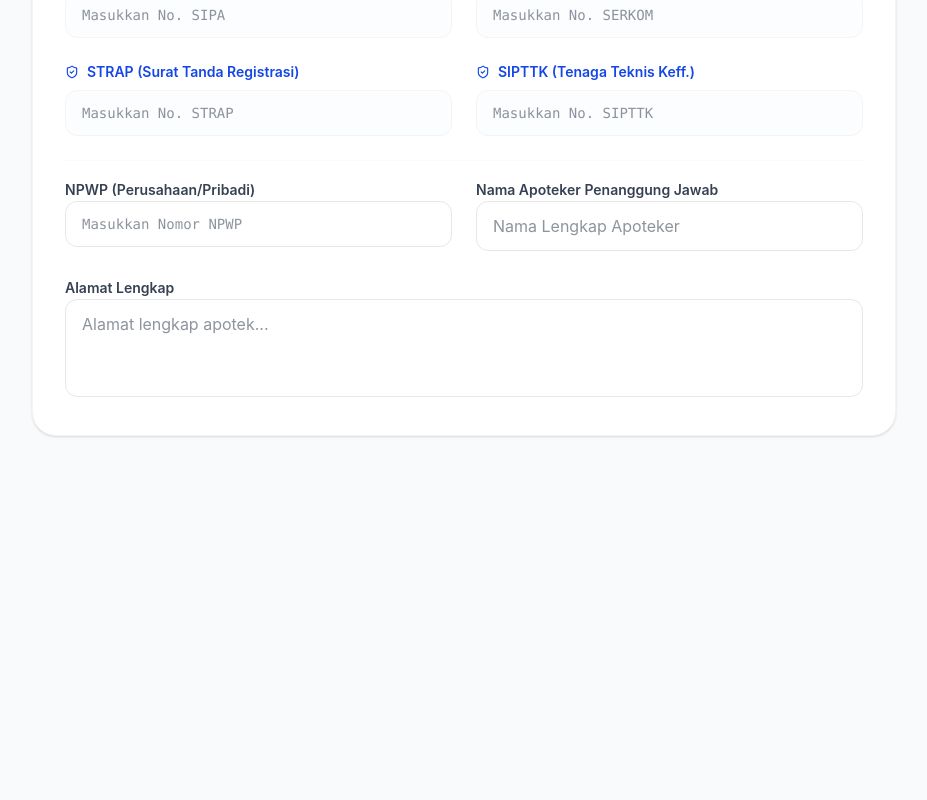
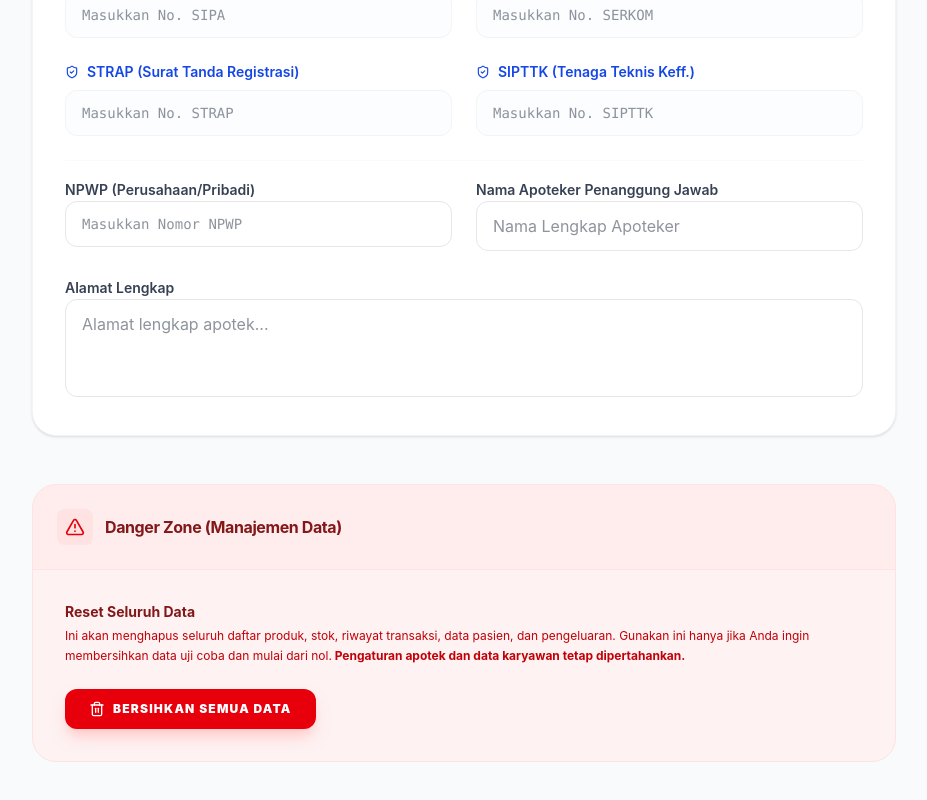
Before and after one commit to titi-opix/apotik-modern, a Next.js app: page /settings in a window 1280 px wide. Shown: the part 1160-1960 px from the top of the page, without its empty margins (320-1247 px from the left). Before the commit the page ends 1660 px from the top, so only its background shows below. Built offline with nearby package versions, Linux system fonts and the light colour scheme; no server answers; the database is empty.

Commit message:
Implement Reset Data feature in Settings

```diff
--- /dev/null
+++ b/src/app/api/settings/reset/route.ts
@@ -0,0 +1,28 @@
+import { NextResponse } from "next/server";
+import { prisma } from "../../../../lib/prisma";
+
+export async function POST() {
+  try {
+    // Perform reset in a transaction to ensure all or nothing
+    await prisma.$transaction(async (tx) => {
+      // 1. Delete all transactional data
+      // Order matters to avoid foreign key constraints if they are not Cascading
+      await tx.stockMovement.deleteMany({});
+      await tx.transactionItem.deleteMany({});
+      await tx.transaction.deleteMany({});
+      await tx.purchaseOrderItem.deleteMany({});
+      await tx.purchaseOrder.deleteMany({});
+      await tx.productBatch.deleteMany({});
+      await tx.product.deleteMany({});
+      await tx.patient.deleteMany({});
+      await tx.expense.deleteMany({});
+
+      // Note: We keep Employee and Configuration
+    });
+
+    return NextResponse.json({ message: "Data reset successfully" });
+  } catch (error: any) {
+    console.error("Data reset failed:", error);
+    return NextResponse.json({ error: error.message || "Failed to reset data" }, { status: 500 });
+  }
+}
--- a/src/app/settings/page.tsx
+++ b/src/app/settings/page.tsx
@@ -2,12 +2,13 @@
 
 import { useState, useEffect } from "react";
 import Link from "next/link";
-import { ArrowLeft, Save, Loader2, ShieldCheck, Database, Building2, Key, Info } from "lucide-react";
+import { ArrowLeft, Save, Loader2, ShieldCheck, Database, Building2, Key, Info, Trash2, AlertTriangle } from "lucide-react";
 
 export default function SettingsPage() {
   const [mounted, setMounted] = useState(false);
   const [saving, setSaving] = useState(false);
   const [loading, setLoading] = useState(true);
+  const [resetting, setResetting] = useState(false);
   const [settings, setSettings] = useState({
     satusehat_client_id: "",
     satusehat_client_secret: "",
@@ -71,6 +72,34 @@ export default function SettingsPage() {
   const handleChange = (e: React.ChangeEvent<HTMLInputElement | HTMLTextAreaElement>) => {
     const { name, value } = e.target;
     setSettings(prev => ({ ...prev, [name]: value }));
+  };
+
+  const handleResetData = async () => {
+    const confirmation = confirm("PERINGATAN KRITIS: Anda akan menghapus SELURUH data transaksi, stok, pasien, dan pengeluaran. Tindakan ini TIDAK DAPAT dibatalkan. Apakah Anda yakin?");
+
+    if (!confirmation) return;
+
+    const finalConfirm = prompt("Ketik 'RESET' untuk mengonfirmasi penghapusan seluruh data:");
+    if (finalConfirm !== "RESET") return;
+
+    setResetting(true);
+    try {
+      const res = await fetch("/api/settings/reset", {
+        method: "POST",
+      });
+
+      if (res.ok) {
+        alert("Seluruh data berhasil dibersihkan.");
+        window.location.reload();
+      } else {
+        const error = await res.json();
+        alert(`Gagal reset: ${error.error}`);
+      }
+    } catch (error: any) {
+      alert(`Terjadi kesalahan: ${error.message}`);
+    } finally {
+      setResetting(false);
+    }
   };
 
   if (!mounted || loading) {
@@ -341,6 +370,34 @@ export default function SettingsPage() {
             </div>
           </section>
         </form>
+
+        {/* Danger Zone */}
+        <section className="mt-12 bg-red-50 rounded-2xl border border-red-100 overflow-hidden">
+          <div className="p-6 border-b border-red-100 bg-red-100/30 flex items-center gap-3">
+            <div className="p-2 rounded-lg bg-red-100 text-red-600">
+              <AlertTriangle size={20} />
+            </div>
+            <h2 className="font-bold text-red-900 tracking-tight">Danger Zone (Manajemen Data)</h2>
+          </div>
+          <div className="p-8 space-y-4">
+            <div>
+              <h3 className="text-sm font-bold text-red-900 mb-1">Reset Seluruh Data</h3>
+              <p className="text-xs text-red-700 leading-relaxed mb-6">
+                Ini akan menghapus seluruh daftar produk, stok, riwayat transaksi, data pasien, dan pengeluaran.
+                Gunakan ini hanya jika Anda ingin membersihkan data uji coba dan mulai dari nol.
+                <strong> Pengaturan apotek dan data karyawan tetap dipertahankan.</strong>
+              </p>
+              <button
+                onClick={handleResetData}
+                disabled={resetting}
+                className="flex items-center gap-2 px-6 py-3 bg-red-600 text-white rounded-xl text-xs font-black uppercase tracking-widest hover:bg-red-700 transition shadow-lg shadow-red-200 disabled:opacity-50"
+              >
+                {resetting ? <Loader2 className="animate-spin" size={16} /> : <Trash2 size={16} />}
+                Bersihkan Semua Data
+              </button>
+            </div>
+          </div>
+        </section>
       </div>
     </div>
   );
```
